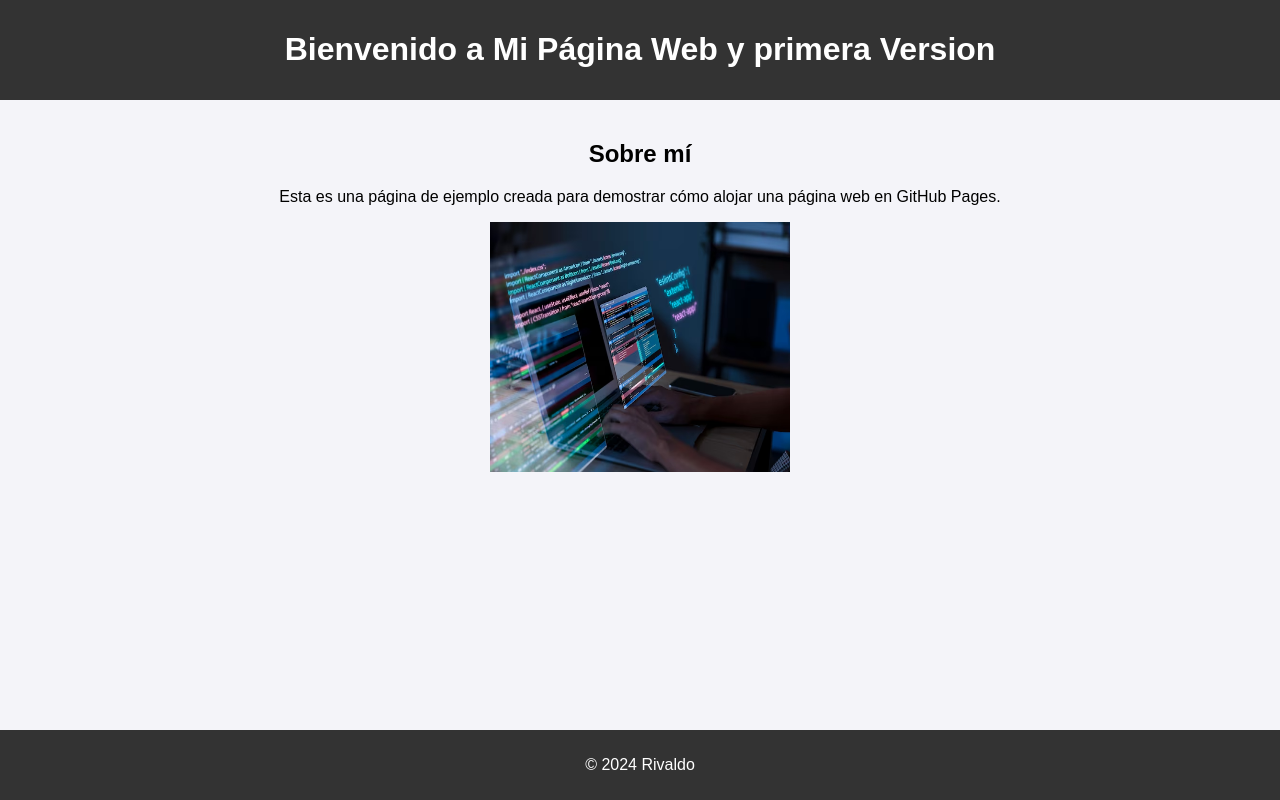
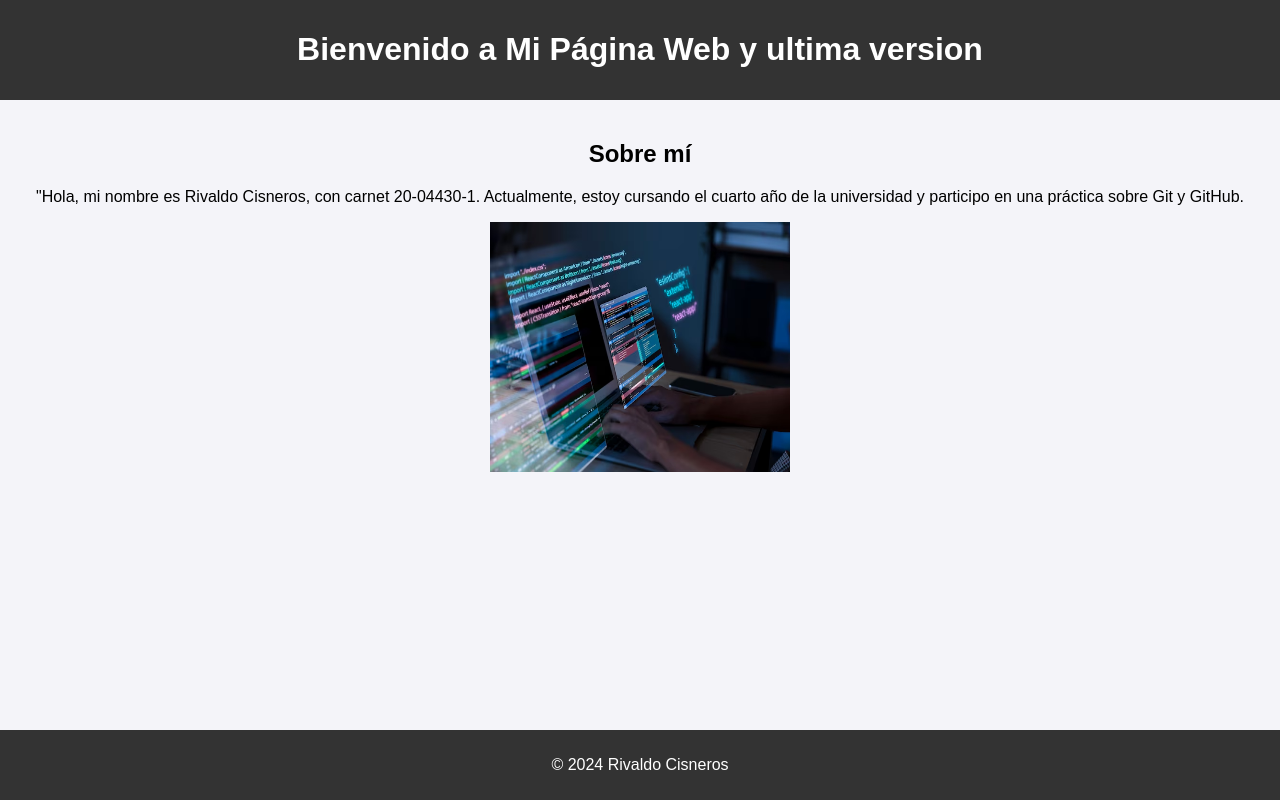
Before and after one commit to RivaldoCisneros/REPOSITORIO-DE-PRUEBA, a plain HTML site: page index.html in a window 1280 px wide. Drawn offline with Linux system fonts and the light colour scheme.

Commit message:
Mi tercera version

```diff
--- a/index.html
+++ b/index.html
@@ -32,15 +32,15 @@ bottom: 0;
 </head>
 <body>
 <header>
-<h1>Bienvenido a Mi Página Web y primera Version</h1>
+<h1>Bienvenido a Mi Página Web y ultima version</h1>
 </header>
 <main>
 <h2>Sobre mí</h2>
-<p>Esta es una página de ejemplo creada para demostrar cómo alojar una página web en GitHub Pages.</p>
+<p>"Hola, mi nombre es Rivaldo Cisneros, con carnet 20-04430-1. Actualmente, estoy cursando el cuarto año de la universidad y participo en una práctica sobre Git y GitHub.</p>
 <img src="imagen1.jpg" alt="Imagen de ejemplo" width="300" height="250" />
 </main>
 <footer>
-<p>© 2024 Rivaldo</p>
+<p>© 2024 Rivaldo Cisneros</p>
 </footer>
 </body>
 </html>
```
